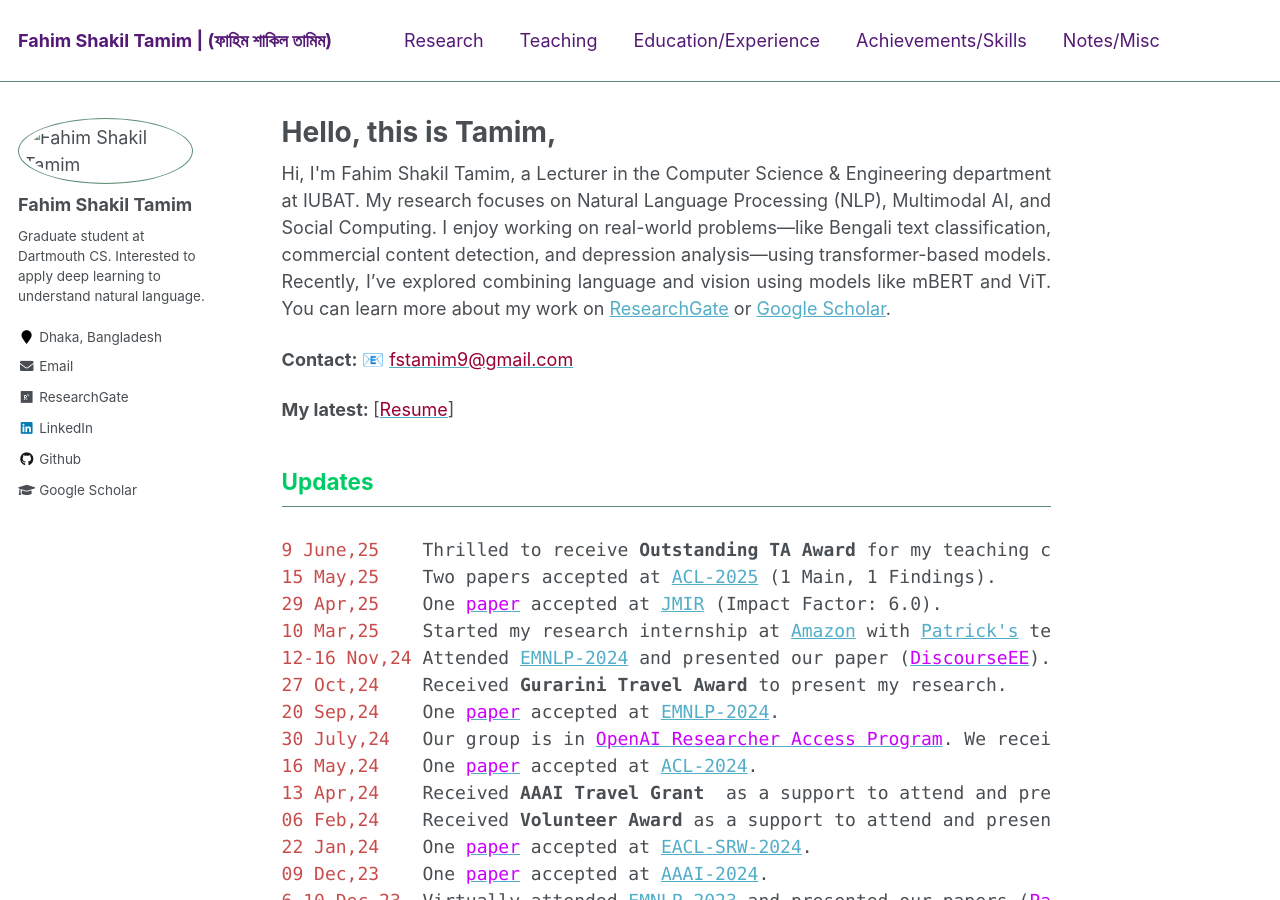
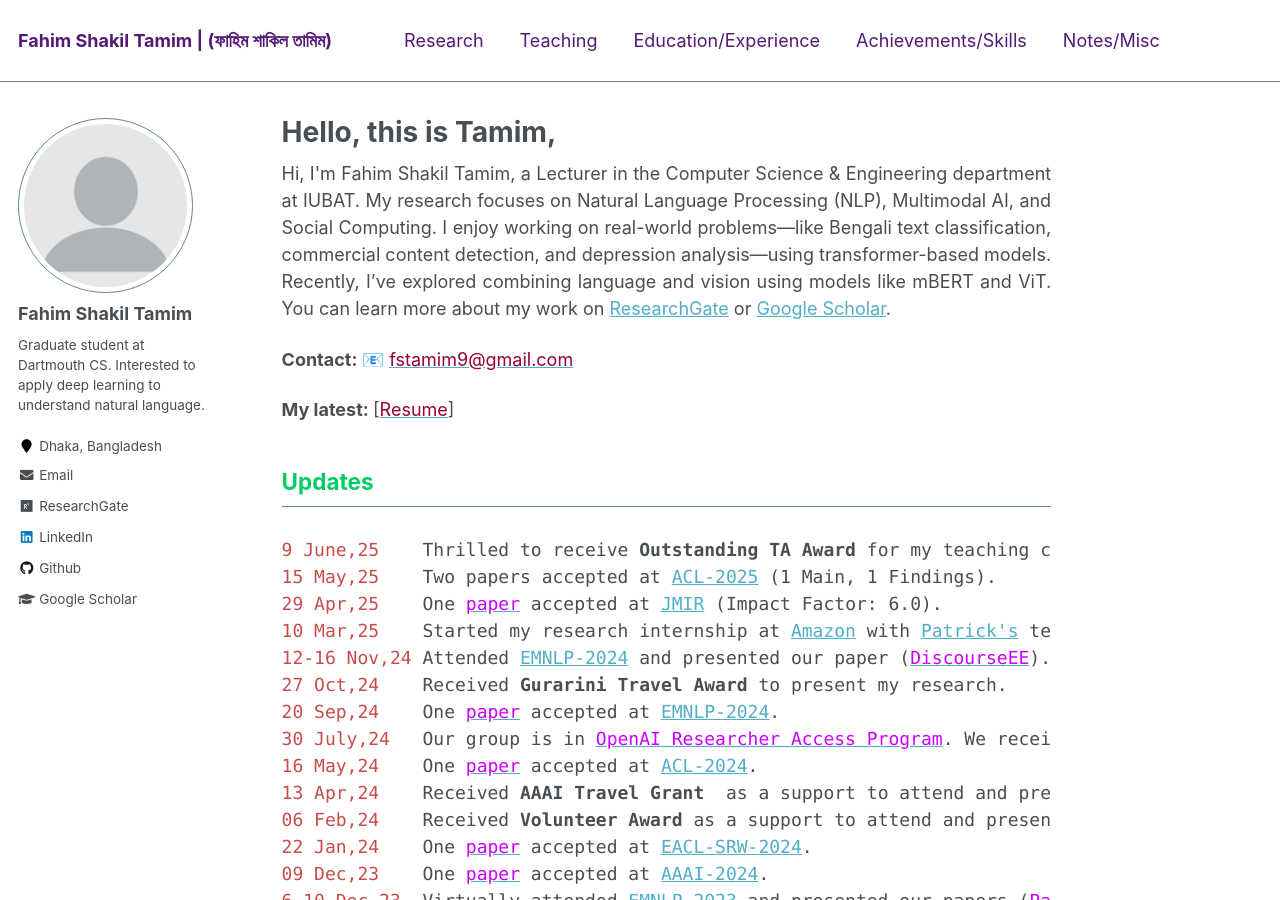
Before and after one commit to A-l-v-e-e/A-l-v-e-e.github.io, a Jekyll site: the page built from _pages/about.md, in a window 1280 px wide and 900 px high. Built offline with Jekyll 4.4.1, drawn with Linux system fonts in a browser that asks for light colours.

Commit message:
Update _config.yml

```diff
--- a/_config.yml
+++ b/_config.yml
@@ -82,7 +82,7 @@ analytics:
 # Site Author
 author:
   name             : "Fahim Shakil Tamim"
-  avatar           : "images/me.png"
+  avatar           : "profile.png"
   bio              : "Graduate student at Dartmouth CS. Interested to apply deep learning to understand natural language."
   location         : "Dhaka, Bangladesh"
   employer         : #"Lecturer at Dept. of CSE, IUBAT."
```
